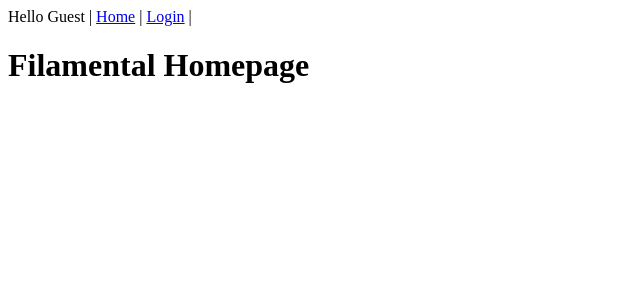
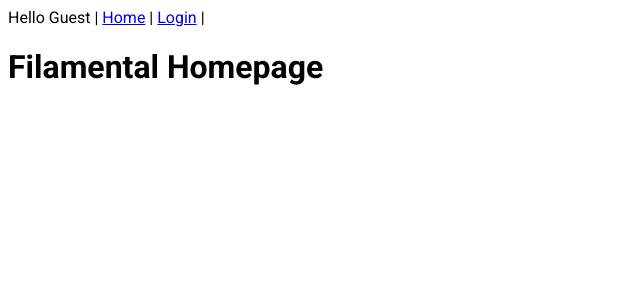
Before and after one commit to JasonKrentsel/Filamental-ReactFrontend, a React (Vite) app: page / in a window 1280 px wide. Shown: the top 300 px of the page, without its empty margins (0-640 px from the left). Built offline with nearby package versions, Linux system fonts and the light colour scheme.

Commit message:
installed MUI and roboto font

```diff
--- a/package.json
+++ b/package.json
@@ -10,6 +10,11 @@
     "preview": "vite preview"
   },
   "dependencies": {
+    "@emotion/react": "^11.13.3",
+    "@emotion/styled": "^11.13.0",
+    "@fontsource/roboto": "^5.1.0",
+    "@mui/icons-material": "^6.1.1",
+    "@mui/material": "^6.1.1",
     "axios": "^1.7.7",
     "jwt-decode": "^4.0.0",
     "react": "^18.3.1",
--- /dev/null
+++ b/src/GlobalStyles.scss
@@ -0,0 +1,8 @@
+@import '@fontsource/roboto/300.css';
+@import '@fontsource/roboto/400.css';
+@import '@fontsource/roboto/500.css';
+@import '@fontsource/roboto/700.css';
+
+body {
+  font-family: "Roboto", sans-serif;
+}
--- a/src/main.tsx
+++ b/src/main.tsx
@@ -1,6 +1,8 @@
 import { StrictMode } from "react";
 import { createRoot } from "react-dom/client";
 import App from "./App.tsx";
+
+import "./GlobalStyles.scss";
 
 createRoot(document.getElementById("root")!).render(
   <StrictMode>
```
Also changed, not shown: 1 other file (tests, documents, lock files or other folders).
